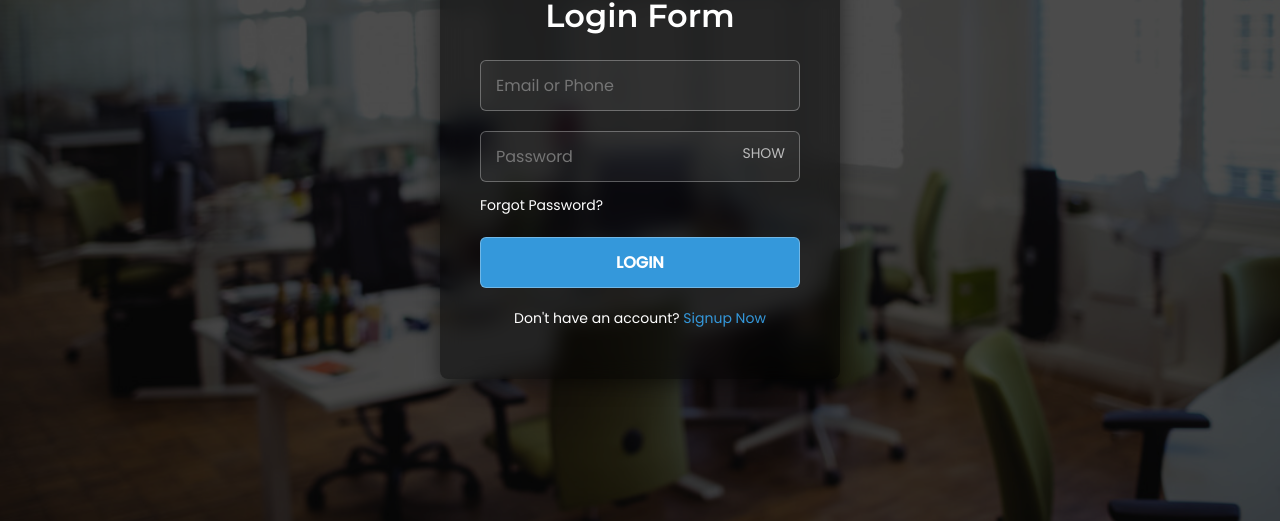
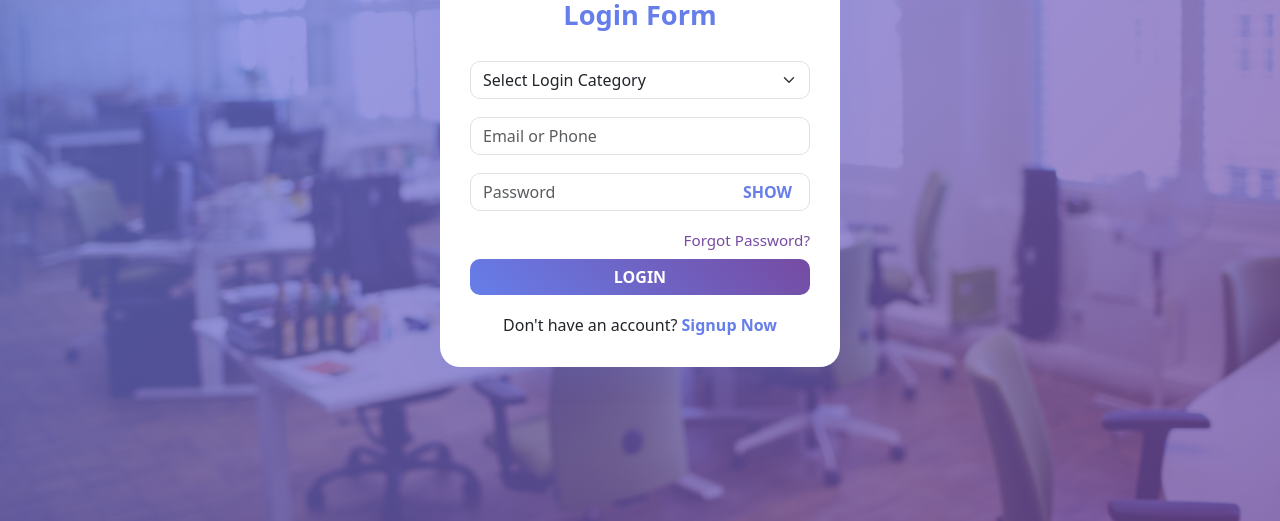
Before and after one commit to LahiruICT5/CMS-Tutor-Web, a plain HTML site: page index2.html in a window 1280 px wide. Shown: the part 279-800 px from the top of the page. Drawn offline with nearby package versions, Linux system fonts and the light colour scheme.

Commit message:
Update index2.html

```diff
--- a/index2.html
+++ b/index2.html
@@ -4,43 +4,127 @@
 <head>
     <meta charset="utf-8">
     <meta name="viewport" content="width=device-width, initial-scale=1.0">
-    <title>Tutor</title>
+    <title>Tutor Login</title>
     <link rel="icon" type="image/x-icon" href="logo.png">
+    <!-- Bootstrap CSS -->
+    <link href="https://cdnjs.cloudflare.com/ajax/libs/bootstrap/5.3.0/css/bootstrap.min.css" rel="stylesheet">
+    <!-- FontAwesome for Icons -->
+    <link rel="stylesheet" href="https://cdnjs.cloudflare.com/ajax/libs/font-awesome/6.0.0/css/all.min.css">
+    <style>
+        body {
+            min-height: 100vh;
+            background: linear-gradient(135deg, rgba(102, 126, 234, 0.7) 0%, rgba(118, 75, 162, 0.7) 100%), url('bg.jpg') no-repeat center center fixed;
+            background-size: cover;
+            display: flex;
+            align-items: center;
+            justify-content: center;
+        }
 
-    <!-- Style CSS -->
-    <link rel="stylesheet" href="./style2.css">
+        .login-card {
+            background: #fff;
+            border-radius: 20px;
+            box-shadow: 0 8px 32px rgba(102, 126, 234, 0.15);
+            padding: 40px 30px 30px 30px;
+            max-width: 400px;
+            width: 100%;
+            margin: 40px auto;
+        }
+
+        .login-card .logo {
+            width: 80px;
+            display: block;
+            margin: 0 auto 20px auto;
+        }
+
+        .login-card header {
+            font-size: 1.7rem;
+            font-weight: bold;
+            text-align: center;
+            margin-bottom: 25px;
+            color: #667eea;
+        }
+
+        .form-select,
+        .form-control {
+            border-radius: 10px;
+            margin-bottom: 18px;
+        }
+
+        .show {
+            position: absolute;
+            right: 18px;
+            top: 50%;
+            transform: translateY(-50%);
+            cursor: pointer;
+            color: #667eea;
+            font-weight: 600;
+        }
+
+        .pass-field {
+            position: relative;
+        }
+
+        .btn-primary {
+            background: linear-gradient(45deg, #667eea, #764ba2);
+            border: none;
+            border-radius: 10px;
+            font-weight: 600;
+            transition: background 0.3s;
+        }
+
+        .btn-primary:hover {
+            background: linear-gradient(45deg, #764ba2, #667eea);
+        }
+
+        .signup {
+            text-align: center;
+            margin-top: 18px;
+        }
+
+        .signup a {
+            color: #667eea;
+            font-weight: 600;
+            text-decoration: none;
+        }
+
+        .signup a:hover {
+            text-decoration: underline;
+        }
+    </style>
 </head>
 
 <body>
-    <div class="bg-img">
-        <div class="content">
-            <img size="100" width="100" alt="Lahiru" src="logo.png">
+    <div class="container d-flex align-items-center justify-content-center min-vh-100">
+        <div class="login-card">
+            <img src="logo.png" alt="Tutor Logo" class="logo">
             <header>Login Form</header>
             <form action="#" onsubmit="handleLogin(event)">
-                <div class="field">
-                    <input type="text" required placeholder="Email or Phone">
-                </div>
-                <div class="field">
-                    <input type="password" class="pass-key" required placeholder="Password">
+                <select name="category" id="login-category" class="form-select" required>
+                    <option value="" disabled selected>Select Login Category</option>
+                    <option value="institute">Institute</option>
+                    <option value="instructor">Instructor</option>
+                    <option value="student">Student</option>
+                </select>
+                <input type="text" class="form-control" required placeholder="Email or Phone">
+                <div class="pass-field position-relative">
+                    <input type="password" class="form-control pass-key" required placeholder="Password">
                     <span class="show">SHOW</span>
                 </div>
-                <div class="pass">
-                    <a href="#">Forgot Password?</a>
+                <div class="d-flex justify-content-end mb-2">
+                    <a href="#" style="font-size: 0.95rem; color: #764ba2; text-decoration: none;">Forgot Password?</a>
                 </div>
-                <div class="field">
-                    <input type="submit" value="LOGIN">
-                </div>
+                <button type="submit" class="btn btn-primary w-100">LOGIN</button>
             </form>
             <div class="signup">Don't have an account?
                 <a href="index1.html">Signup Now</a>
             </div>
         </div>
     </div>
-
+    <!-- Bootstrap JS -->
+    <script src="https://cdnjs.cloudflare.com/ajax/libs/bootstrap/5.3.0/js/bootstrap.bundle.min.js"></script>
     <script>
         const pass_field = document.querySelector('.pass-key');
         const showBtn = document.querySelector('.show');
-
         showBtn.addEventListener('click', () => {
             if (pass_field.type === "password") {
                 pass_field.type = "text";
@@ -50,20 +134,23 @@
                 showBtn.textContent = "SHOW";
             }
         });
-
         // Handle login form submission
         function handleLogin(event) {
             event.preventDefault();
-
             // Get form data
+            const category = event.target.querySelector('#login-category').value;
             const email = event.target.querySelector('input[type="text"]').value;
             const password = event.target.querySelector('input[type="password"]').value;
-
             // Basic validation
-            if (email && password) {
-                // You can add more validation here if needed
-                // For now, redirect to index6.html
-                window.location.href = 'index6.html';
+            if (category && email && password) {
+                // Redirect based on category
+                if (category === 'institute') {
+                    window.location.href = 'index7.html';
+                } else if (category === 'instructor') {
+                    window.location.href = 'index8.html';
+                } else {
+                    window.location.href = 'index6.html';
+                }
             } else {
                 alert('Please fill in all fields');
             }
```
